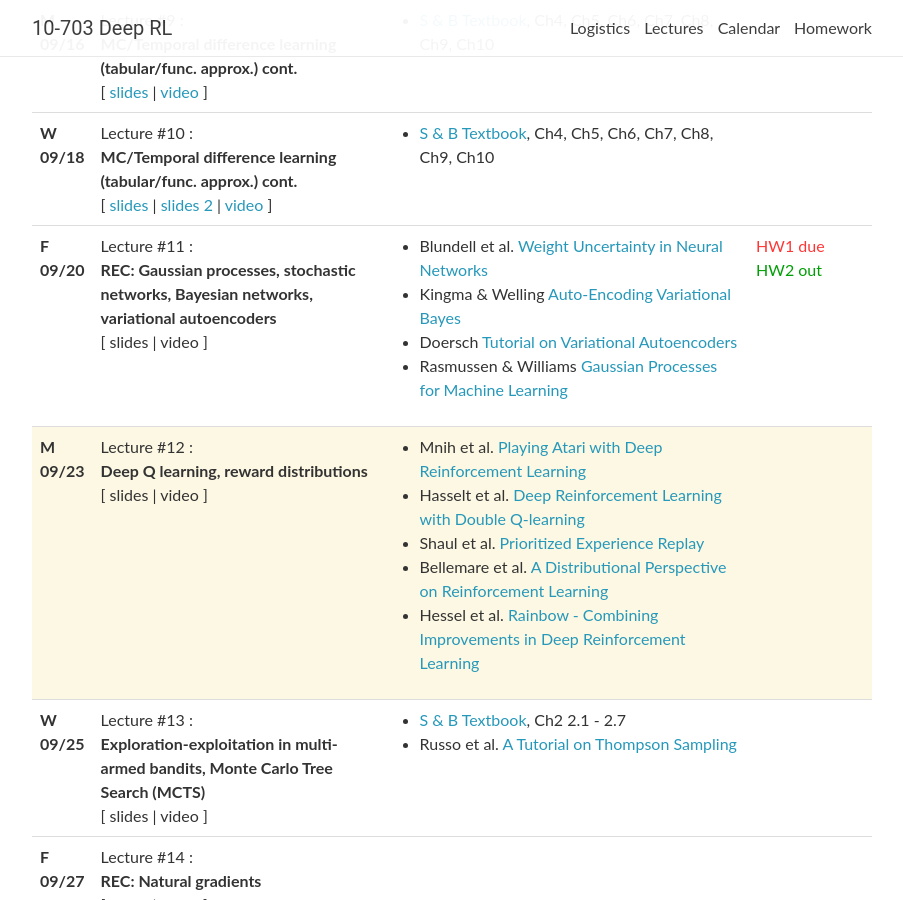
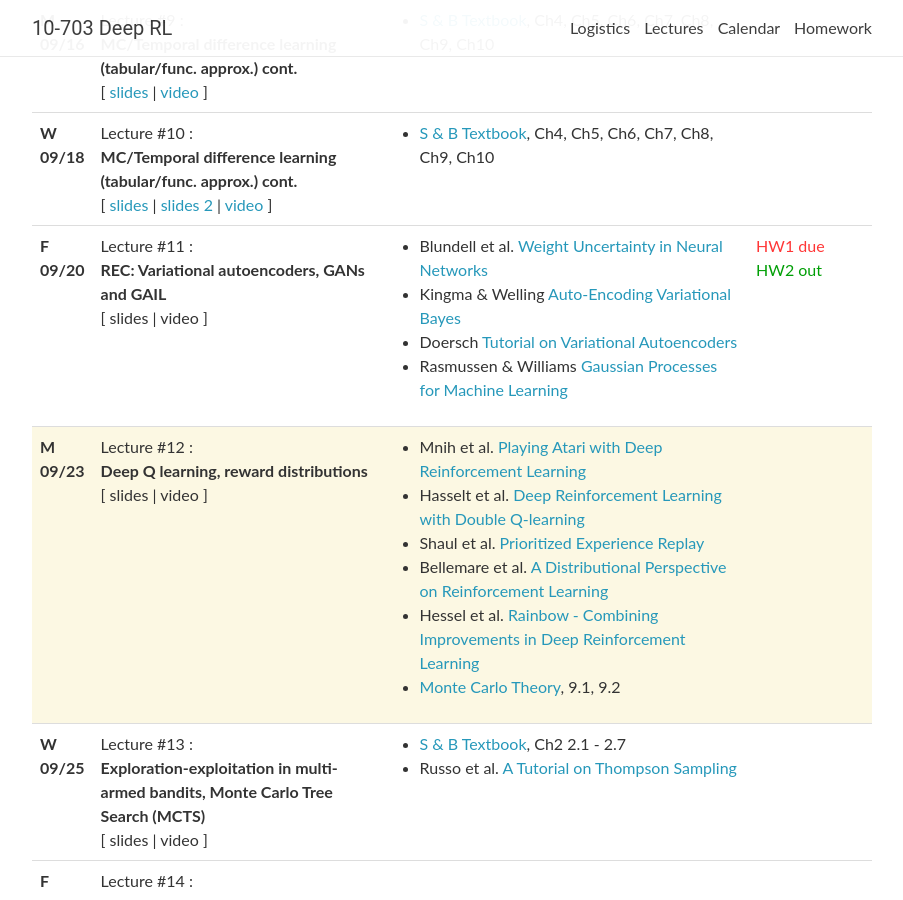
Before and after one commit to cmudeeprl/703website_f19, a Jekyll site: the page built from _pages/lectures.md, in a window 1280 px wide and 900 px high, scrolled down 1407 px. Shown: the whole window, without its empty margins (188-1091 px from the left). Built offline with Jekyll 4.4.1, drawn with Linux system fonts in a browser that asks for light colours; nearby versions of some CDN libraries; comment, search, counter and statistics services are not loaded.

Commit message:
additional reading for M lecture

```diff
--- a/_data/lectures.yml
+++ b/_data/lectures.yml
@@ -127,7 +127,7 @@
 - date: F 09/20
   lecturer:
   title: >
-    <strong>REC: Gaussian processes, stochastic networks, Bayesian networks, variational autoencoders</strong>
+    <strong>REC: Variational autoencoders, GANs and GAIL</strong>
   slides:
   video:
   notes:
@@ -152,6 +152,7 @@
     - Shaul et al. <a href="https://arxiv.org/abs/1511.05952" target="_blank">Prioritized Experience Replay</a>
     - Bellemare et al. <a href="https://arxiv.org/abs/1707.06887" target="_blank">A Distributional Perspective on Reinforcement Learning</a>
     - Hessel et al. <a href="https://arxiv.org/abs/1710.02298" target="_blank">Rainbow - Combining Improvements in Deep Reinforcement Learning</a>
+    - <a href="https://statweb.stanford.edu/~owen/mc/Ch-var-is.pdf" target="_blank">Monte Carlo Theory</a>, 9.1, 9.2
   logistics:
 
 - date: W 09/25
```
